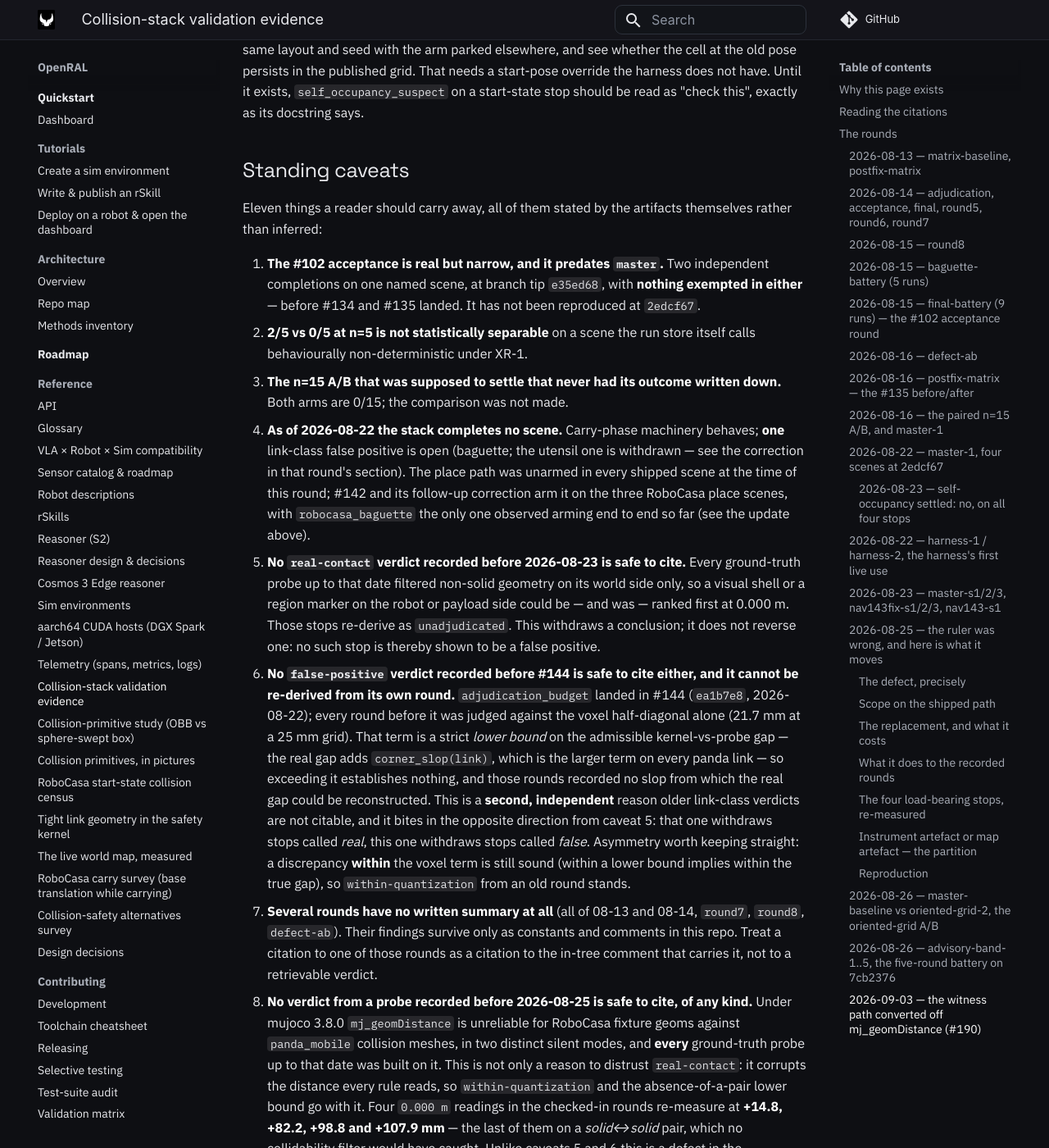
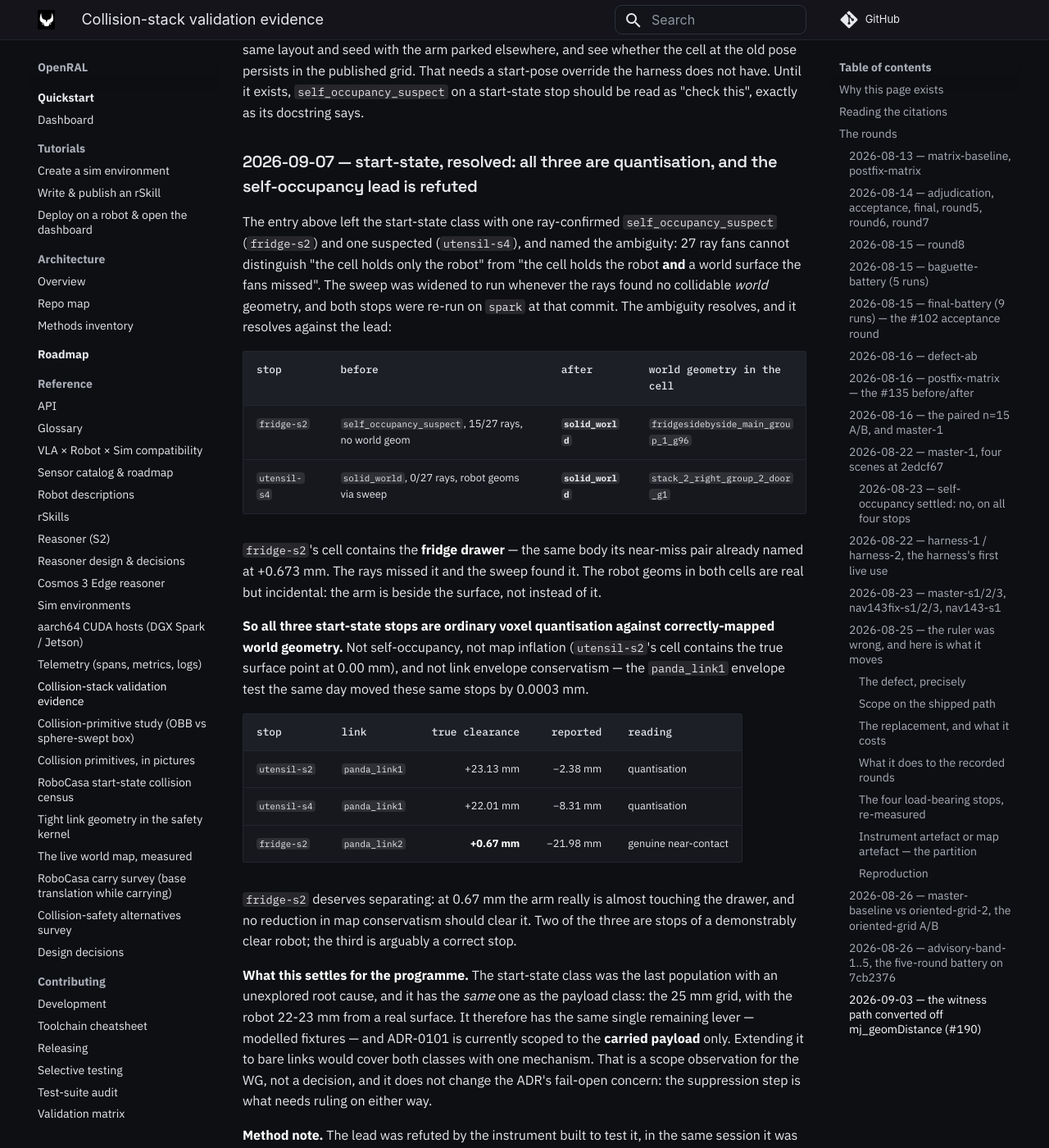
Before and after one commit to OpenRAL/openral, an MkDocs documentation site: the page built from docs/reference/collision-validation-evidence.md, in a window 1280 px wide and 1400 px high, scrolled down 51440 px. Shown: the whole window at 82% size. Built offline with MkDocs 1.6.1 and Material for MkDocs 9.7.7, drawn with Linux system fonts in a browser that asks for light colours; comment, search, counter and statistics services are not loaded; some of the changed text lies outside the part shown.

Commit message:
docs(collision): start-state resolved — all three stops are quantisation
The widened sweep answers the ambiguity the previous entry named. Both
candidate self-occupancy stops were re-run on spark at that commit, and both
resolve against the lead: fridge-s2's cell contains the fridge drawer
(fridgesidebyside_main_group_1_g96 — the same body its near-miss pair named at
+0.673 mm), and utensil-s4's contains the cabinet door. The 27 ray fans had
simply missed them. The robot geoms in both cells are real but incidental — the
arm is beside the surface, not instead of it.

So all three start-state stops are ordinary voxel quantisation against
correctly-mapped world geometry. Not self-occupancy, not map inflation
(utensil-s2's cell contains the true surface point at 0.00 mm), and not link
envelope conservatism — the panda_link1 envelope moved these same stops by
0.0003 mm the same day.

Two of the three are stops of a demonstrably clear robot (+23.13, +22.01 mm).
fridge-s2 is separated out as a genuine near-contact at +0.67 mm that no
reduction in map conservatism should clear.

This settles the last population with an unexplored root cause, and it has the
same one as the payload class: the 25 mm grid. It therefore has the same single
remaining lever, and ADR-0101 is currently scoped to the carried payload only —
extending it to bare links would cover both classes with one mechanism. A scope
observation for the WG, not a decision.

Co-Authored-By: Claude Opus 5 (1M context) <noreply@anthropic.com>
Signed-off-by: Adrian <adrian@qualiastudios.dev>

```diff
--- a/docs/reference/collision-validation-evidence.md
+++ b/docs/reference/collision-validation-evidence.md
@@ -2150,6 +2150,58 @@ arm parked elsewhere, and see whether the cell at the old pose persists in the
 published grid. That needs a start-pose override the harness does not have. Until
 it exists, `self_occupancy_suspect` on a start-state stop should be read as
 "check this", exactly as its docstring says.
+
+
+### 2026-09-07 — start-state, resolved: all three are quantisation, and the self-occupancy lead is refuted
+
+The entry above left the start-state class with one ray-confirmed
+`self_occupancy_suspect` (`fridge-s2`) and one suspected (`utensil-s4`), and
+named the ambiguity: 27 ray fans cannot distinguish "the cell holds only the
+robot" from "the cell holds the robot **and** a world surface the fans missed".
+The sweep was widened to run whenever the rays found no collidable *world*
+geometry, and both stops were re-run on `spark` at that commit. The ambiguity
+resolves, and it resolves against the lead:
+
+| stop | before | after | world geometry in the cell |
+| --- | --- | --- | --- |
+| `fridge-s2` | `self_occupancy_suspect`, 15/27 rays, no world geom | **`solid_world`** | `fridgesidebyside_main_group_1_g96` |
+| `utensil-s4` | `solid_world`, 0/27 rays, robot geoms via sweep | **`solid_world`** | `stack_2_right_group_2_door_g1` |
+
+`fridge-s2`'s cell contains the **fridge drawer** — the same body its near-miss
+pair already named at +0.673 mm. The rays missed it and the sweep found it. The
+robot geoms in both cells are real but incidental: the arm is beside the surface,
+not instead of it.
+
+**So all three start-state stops are ordinary voxel quantisation against
+correctly-mapped world geometry.** Not self-occupancy, not map inflation
+(`utensil-s2`'s cell contains the true surface point at 0.00 mm), and not link
+envelope conservatism — the `panda_link1` envelope test the same day moved these
+same stops by 0.0003 mm.
+
+| stop | link | true clearance | reported | reading |
+| --- | --- | ---: | ---: | --- |
+| `utensil-s2` | `panda_link1` | +23.13 mm | −2.38 mm | quantisation |
+| `utensil-s4` | `panda_link1` | +22.01 mm | −8.31 mm | quantisation |
+| `fridge-s2` | `panda_link2` | **+0.67 mm** | −21.98 mm | genuine near-contact |
+
+`fridge-s2` deserves separating: at 0.67 mm the arm really is almost touching the
+drawer, and no reduction in map conservatism should clear it. Two of the three
+are stops of a demonstrably clear robot; the third is arguably a correct stop.
+
+**What this settles for the programme.** The start-state class was the last
+population with an unexplored root cause, and it has the *same* one as the
+payload class: the 25 mm grid, with the robot 22-23 mm from a real surface. It
+therefore has the same single remaining lever — modelled fixtures — and ADR-0101
+is currently scoped to the **carried payload** only. Extending it to bare links
+would cover both classes with one mechanism. That is a scope observation for the
+WG, not a decision, and it does not change the ADR's fail-open concern: the
+suppression step is what needs ruling on either way.
+
+**Method note.** The lead was refuted by the instrument built to test it, in the
+same session it was raised. That is the fourth diagnostic defect found this week
+(#220's `nearest_any`, the coincident-shell probe, the harness DDS scope, and
+this ray-sampling gap), and every one of them made the stack look *worse* than it
+is rather than hiding a real contact.
 
 
 ## Standing caveats
```
